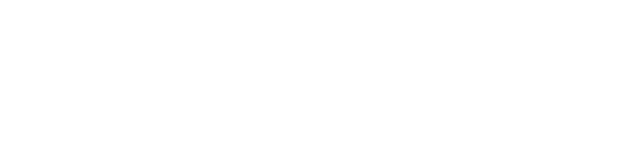
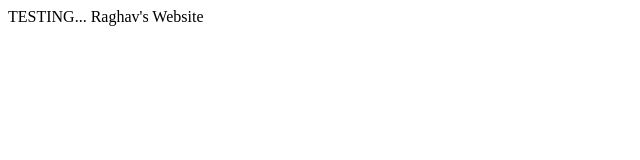
Before and after one commit to WVCS/website-ItsmeLanky, a plain HTML site: page index.html in a window 1280 px wide. Shown: the whole page, without its empty margins (0-640 px from the left). Drawn offline with Linux system fonts and the light colour scheme.

Commit message:
test text to see if this works

```diff
--- a/index.html
+++ b/index.html
@@ -1,5 +1,5 @@
 <html>
-
+TESTING... Raghav's Website
 
 
 
```
